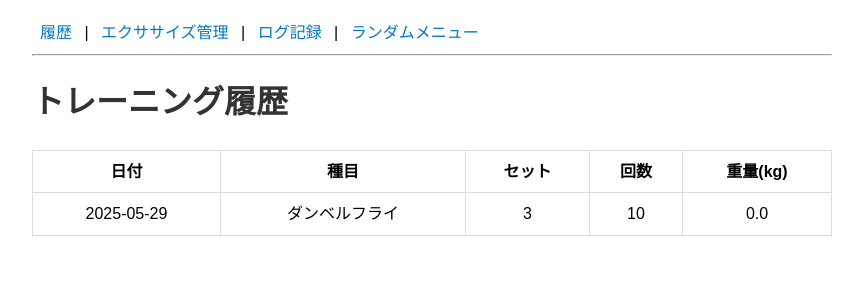
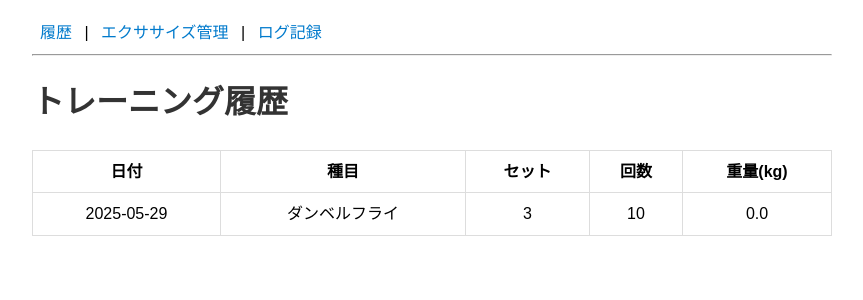
Before and after one commit to CapybaraWhiskers/masule-app, a Flask app: page / in a window 1280 px wide. Shown: the top 300 px of the page, without its empty margins (208-1071 px from the left). Run offline with Flask 3, Linux system fonts and the light colour scheme; data comes from the database, SQL or seed files in the repository.

Commit message:
Update base.html

```diff
--- a/templates/base.html
+++ b/templates/base.html
@@ -1,21 +1,17 @@
 <!DOCTYPE html>
 <html lang="ja">
-
 <head>
   <meta charset="UTF-8">
   <title>{% block title %}筋トレアプリ{% endblock %}</title>
   <link rel="stylesheet" href="{{ url_for('static', filename='style.css') }}">
 </head>
-
 <body>
   <nav>
     <a href="{{ url_for('index') }}">履歴</a> |
     <a href="{{ url_for('exercises') }}">エクササイズ管理</a> |
-    <a href="{{ url_for('log') }}">ログ記録</a> |
-    <a href="{{ url_for('random_workout') }}">ランダムメニュー</a>
+    <a href="{{ url_for('log') }}">ログ記録</a>
   </nav>
   <hr>
   {% block content %}{% endblock %}
 </body>
-
 </html>
```
